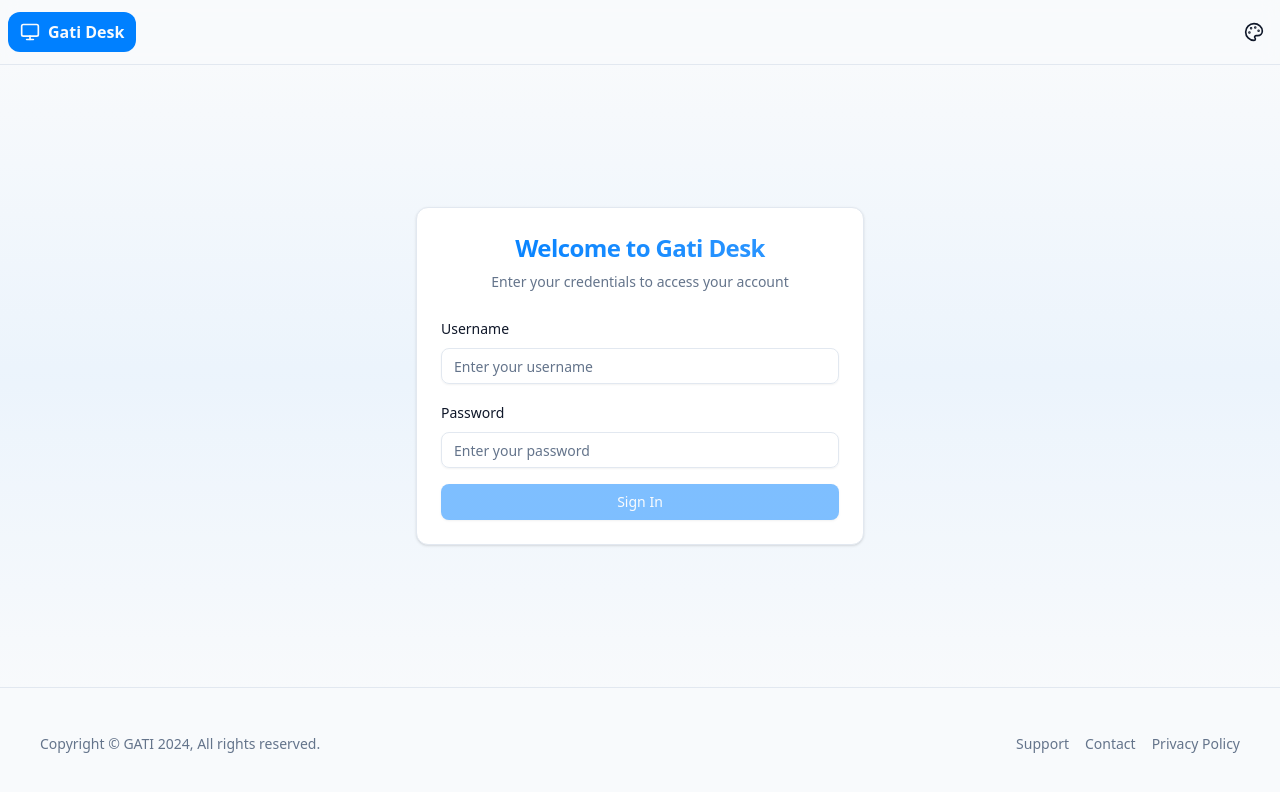
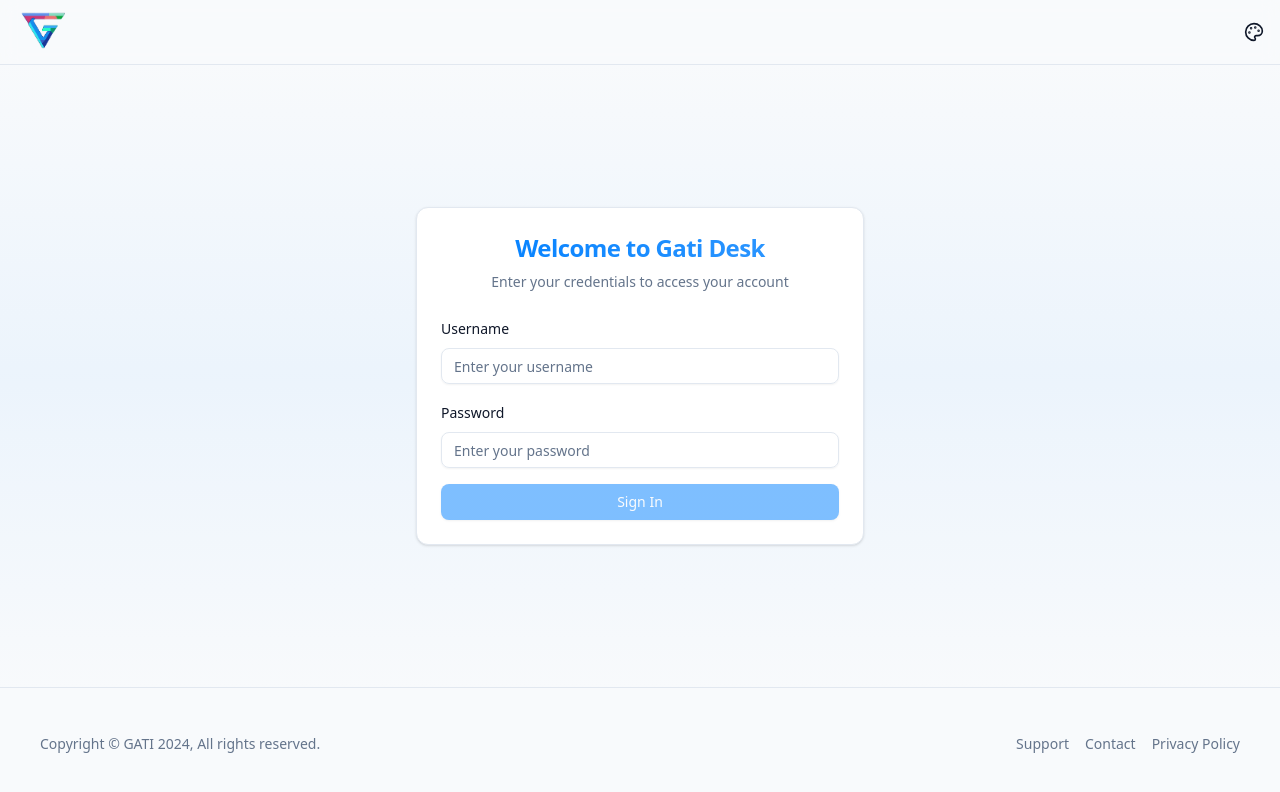
Before and after one commit to Pushparaj13811/gatim, a React (Vite) app: page /login in a window 1280 px wide. Shown: the top 792 px of the page. Built offline with nearby package versions, Linux system fonts and the light colour scheme.

Commit message:
Add logo and refactor Header component for improved UI

```diff
--- a/src/components/layout/header.tsx
+++ b/src/components/layout/header.tsx
@@ -1,6 +1,6 @@
 import { useDispatch, useSelector } from 'react-redux';
 import { Link } from 'react-router-dom';
-import { Monitor, LogOut, Palette } from 'lucide-react';
+import { LogOut, Palette } from 'lucide-react';
 import { Button } from '@/components/ui/button';
 import { useTheme } from '@/components/theme-provider';
 import { logout } from '@/features/auth/authSlice';
@@ -12,7 +12,7 @@
   const { theme, setTheme } = useTheme();
   const user = useSelector((state: RootState) => state.auth.user);
 
-  const themes = ['neon','light-bliss', 'retro-warm', 'gradient-luxe'];
+  const themes = ['neon', 'light-bliss', 'retro-warm', 'gradient-luxe'];
 
   return (
     <header className="sticky top-0 z-50 w-full border-b bg-background/95 backdrop-blur supports-[backdrop-filter]:bg-background/60">
@@ -20,11 +20,15 @@
         {/* Logo */}
         <Link
           to="/"
-          className="flex items-center space-x-2 bg-primary text-primary-foreground px-3 py-2 rounded-lg transition-colors hover:bg-primary/90"
+          className="flex items-center space-x-2 text-primary-foreground px-3 py-2 rounded-lg transition-colors hover:bg-primary/90"
         >
-          <Monitor className="h-5 w-5" />
-          <span className="font-bold text-sm sm:text-base">Gati Desk</span>
+          <img
+            src="./logo.png"
+            alt="gati-desk-logo"
+            className="h-12 w-auto"
+          />
         </Link>
+
 
         {/* Navigation and Actions */}
         <div className="flex flex-1 items-center justify-end space-x-2 sm:space-x-4">
@@ -62,11 +66,10 @@
                       onSelect={() => setTheme(availableTheme as typeof theme)}
                       className={`cursor-pointer rounded-md px-3 py-2 text-sm
                                   transition-colors focus:outline-none
-                                  ${
-                                    theme === availableTheme
-                                      ? 'bg-primary text-primary-foreground'
-                                      : 'hover:bg-gray-100 dark:hover:bg-gray-700'
-                                  }`}
+                                  ${theme === availableTheme
+                          ? 'bg-primary text-primary-foreground'
+                          : 'hover:bg-gray-100 dark:hover:bg-gray-700'
+                        }`}
                     >
                       {availableTheme.charAt(0).toUpperCase() +
                         availableTheme.slice(1)}{' '}
```
Also changed, not shown: public/logo.png (added).
